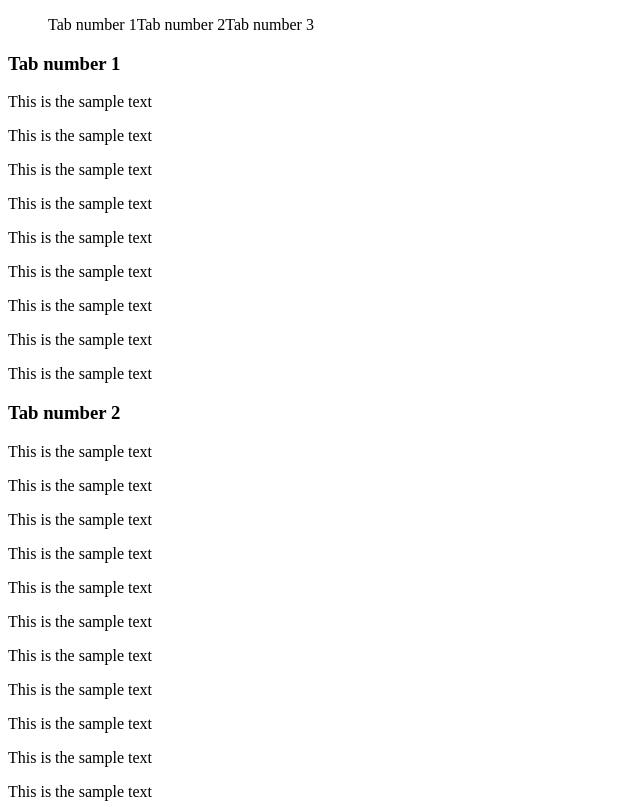
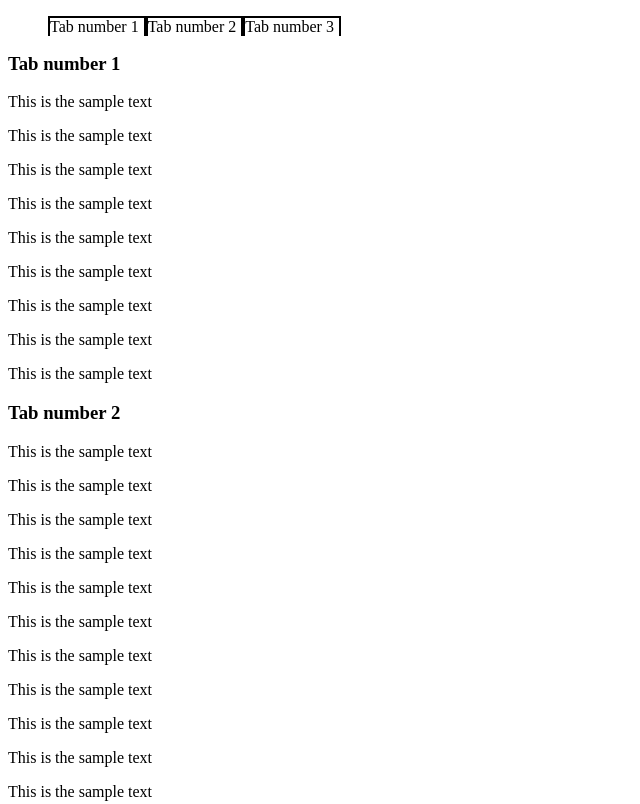
Before and after one commit to Thrage1/tab_practice, a plain HTML site: page index.html in a window 1280 px wide. Shown: the top 804 px of the page, without its empty margins (0-640 px from the left). Drawn offline with Linux system fonts and the light colour scheme.

Commit message:
styled the tab links

```diff
--- a/main.css
+++ b/main.css
@@ -8,4 +8,8 @@ a:hover{
 }
 #tabs > ul > a > li{
   float:left;
+  padding-right: 5px;
+  border-top: 2px solid black;
+  border-left: 2px solid black;
+  border-right: 2px solid black;
 }
```
